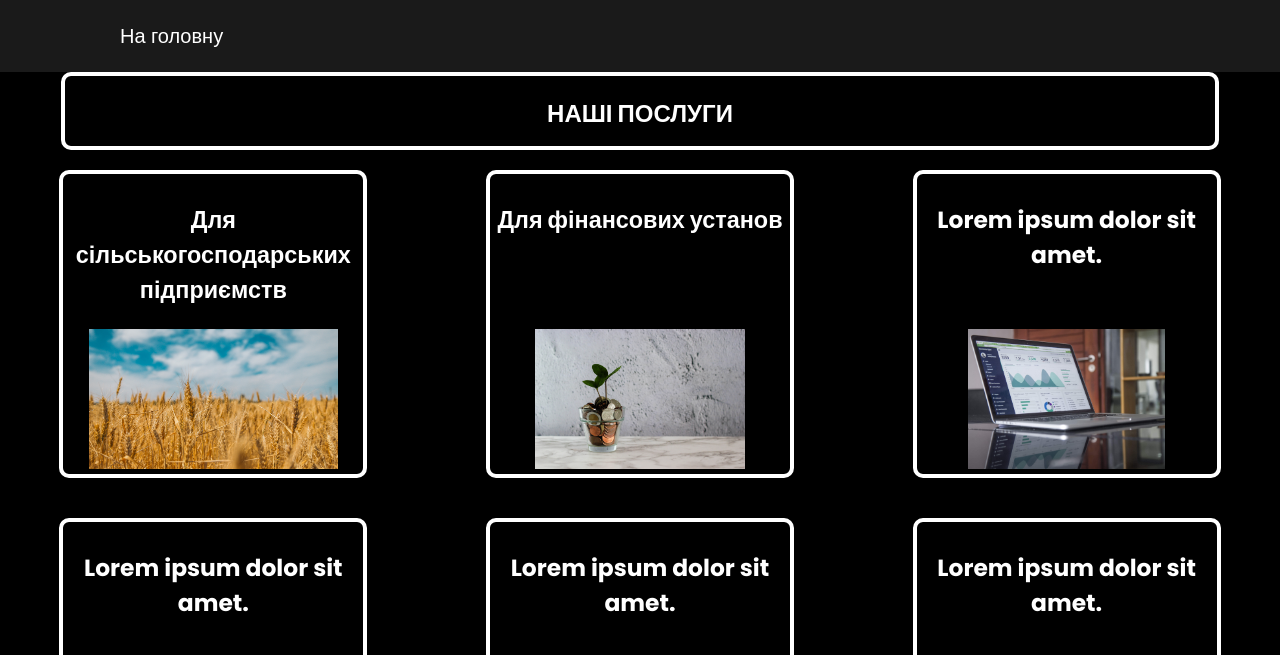
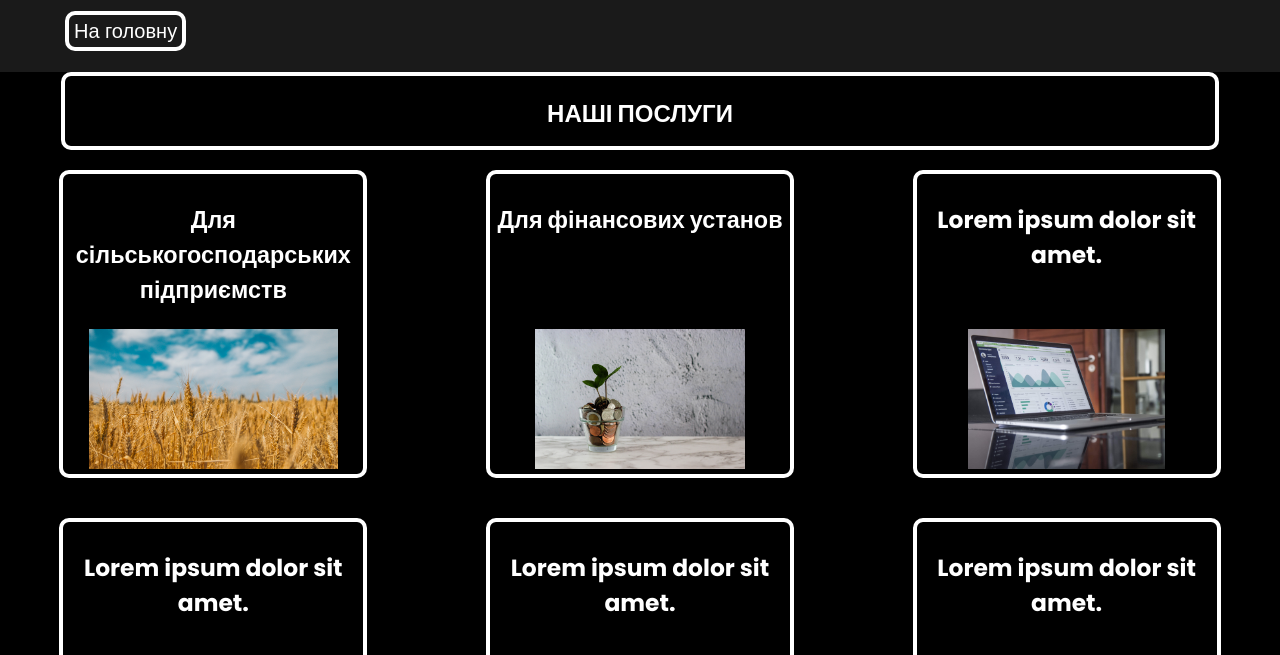
Before and after one commit to Elena17T/WebSite, a plain HTML site: page services.html in a window 1280 px wide. Shown: the top 655 px of the page. Drawn offline with Linux system fonts and the light colour scheme.

Commit message:
added border hover in servises part

```diff
--- a/services.css
+++ b/services.css
@@ -1,14 +1,36 @@
 @import url('index.css');
- header a{
+
+header .head{
+    /* border: 4px solid white; */
+    color: white;
+    /* width: 270px; */
+    height: 40px;
+    text-align: center;
+    margin-left: 45px;
+
+
+}
+ header .head a{
     text-decoration: none;
     font-size: 20px;
     color:white;
-    padding-left: 100px;
-    /* border: 4px solid white; */
+    /* padding-left: 100px; */
+    border: 4px solid white;
+    border-radius: 10px;
     text-align: center;
-
+    /* width: 300px; */
+    height: 30px;
+    padding: 2px 5px;
  }
 
+ header .head a:hover{
+   border: 4px solid #12677e;
+   color: #12677e;
+ }
+ header .head:hover{
+   transform:translateY(-2px);
+   transition: 0.5s;
+ }
  .first-part{
     display: flex;
     width: 100%;
@@ -27,6 +49,9 @@
     border:4px solid white;
     border-radius: 10px;
  }
+ .first-part .name:hover{
+   border: 4px solid #12677e;
+ }
 
  .first-part .serviceOne, .serviceTwo, .serviceThree, .serviceFour, .serviceFive, .serviceSix{
     /* height: 500px; */
@@ -42,6 +67,10 @@
     justify-content: center;
     align-items: center;
  }
+ .first-part .serviceOne:hover, .serviceTwo:hover, .serviceThree:hover, .serviceFour:hover, .serviceFive:hover, .serviceSix:hover{
+   border: 4px solid #12677e;
+ }
+
  .head{
    height:150px;
  }
--- a/services.html
+++ b/services.html
@@ -1,6 +1,6 @@
 <link rel="stylesheet" href="services.css">
 <header>
-    <a href="index.html">На головну</a>
+    <div class="head"><a href="index.html">На головну</a></div>
 </header>
 <div class="first-part">
     <div class="name"><h2>Наші послуги</h2></div>
```
Also changed, not shown: index.css (+0 -148 lines).
